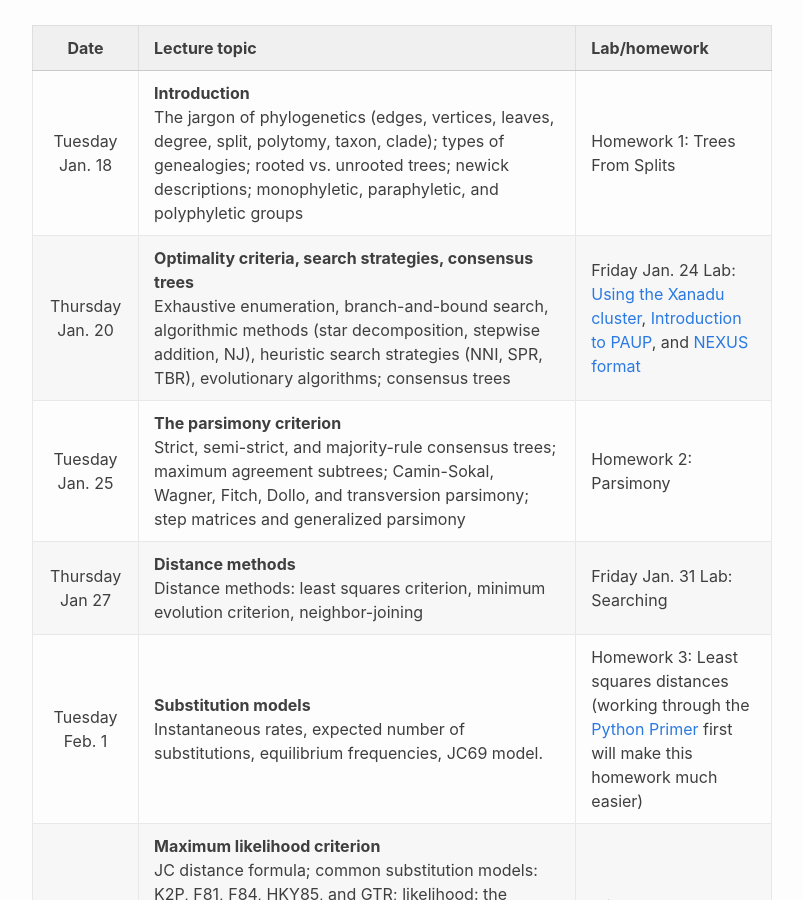
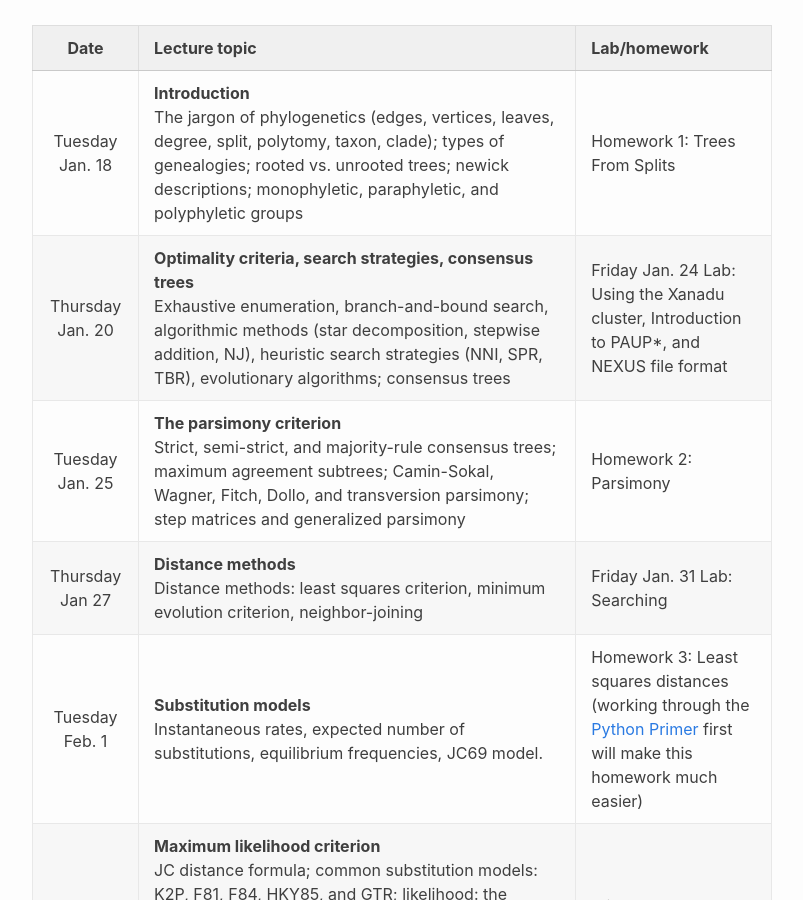
Before and after one commit to plewis/plewis.github.io, a Jekyll site: the page built from phylogenetics2022.md, in a window 1280 px wide and 900 px high, scrolled down 568 px. Shown: the whole window, without its empty margins (238-1041 px from the left). Built offline with Jekyll 4.4.1, drawn with Linux system fonts in a browser that asks for light colours.

Commit message:
tweaked 2022 schedule for EEB5349

```diff
--- a/phylogenetics2022.md
+++ b/phylogenetics2022.md
@@ -16,7 +16,7 @@ This is a graduate-level course in phylogenetics, emphasizing primarily maximum
 Date        |  Lecture topic  |  Lab/homework
 :---------: | :-------------  | :------------
 Tuesday Jan. 18         | **Introduction**<br/>The jargon of phylogenetics (edges, vertices, leaves, degree, split, polytomy, taxon, clade); types of genealogies; rooted vs. unrooted trees; newick descriptions; monophyletic, paraphyletic, and polyphyletic groups | Homework 1: Trees From Splits
-Thursday Jan. 20        | **Optimality criteria, search strategies, consensus trees**<br/>Exhaustive enumeration, branch-and-bound search, algorithmic methods (star decomposition, stepwise addition, NJ), heuristic search strategies (NNI, SPR, TBR), evolutionary algorithms; consensus trees | Friday Jan. 24 Lab: [Using the Xanadu cluster](http://hydrodictyon.eeb.uconn.edu/eebedia/index.php/Phylogenetics:_Xanadu_Cluster), [Introduction to PAUP](http://hydrodictyon.eeb.uconn.edu/eebedia/index.php/Phylogenetics:_Introduction_to_PAUP*), and [NEXUS format](http://hydrodictyon.eeb.uconn.edu/eebedia/index.php/Phylogenetics:_NEXUS_Format)
+Thursday Jan. 20        | **Optimality criteria, search strategies, consensus trees**<br/>Exhaustive enumeration, branch-and-bound search, algorithmic methods (star decomposition, stepwise addition, NJ), heuristic search strategies (NNI, SPR, TBR), evolutionary algorithms; consensus trees | Friday Jan. 24 Lab: Using the Xanadu cluster, Introduction to PAUP*, and NEXUS file format
 Tuesday Jan. 25         | **The parsimony criterion**<br/>Strict, semi-strict, and majority-rule consensus trees; maximum agreement subtrees; Camin-Sokal, Wagner, Fitch, Dollo, and transversion parsimony; step matrices and generalized parsimony | Homework 2: Parsimony
 Thursday Jan 27         | **Distance methods**<br/>Distance methods: least squares criterion, minimum evolution criterion, neighbor-joining | Friday Jan. 31 Lab: Searching
 Tuesday Feb. 1          | **Substitution models**<br/>Instantaneous rates, expected number of substitutions, equilibrium frequencies, JC69 model. | Homework 3: Least squares distances (working through the [Python Primer](http://hydrodictyon.eeb.uconn.edu/eebedia/index.php/Phylogenetics:_Python_Primer) first will make this homework much easier)
```
Also changed, not shown: _phylogenetics2020.md (renamed from phylogenetics2020.md), 2 other files.
